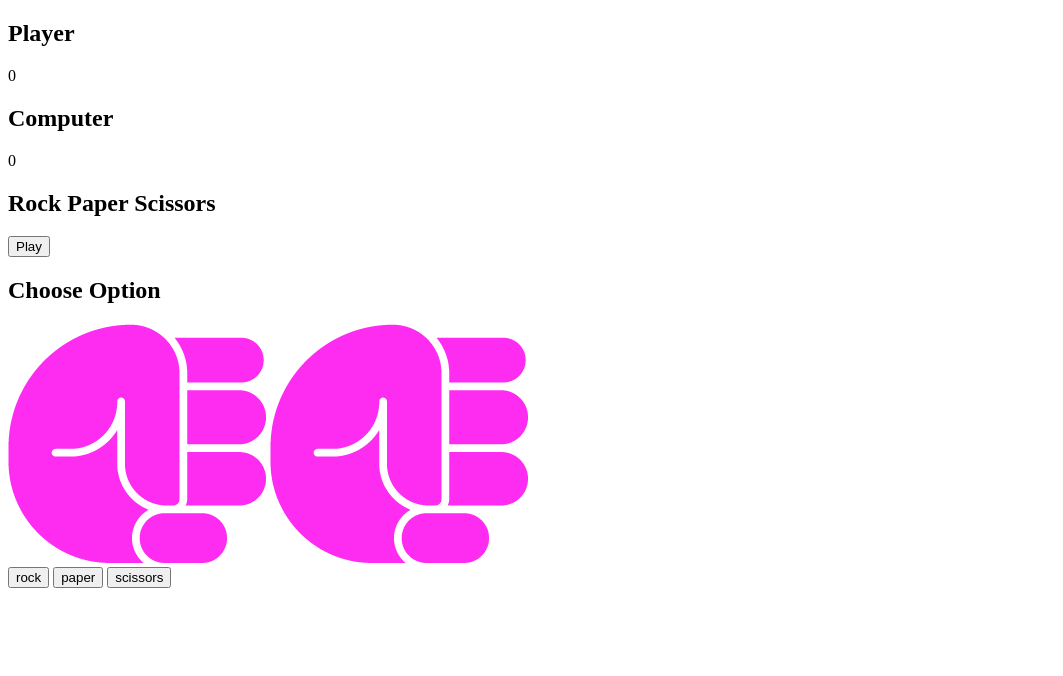
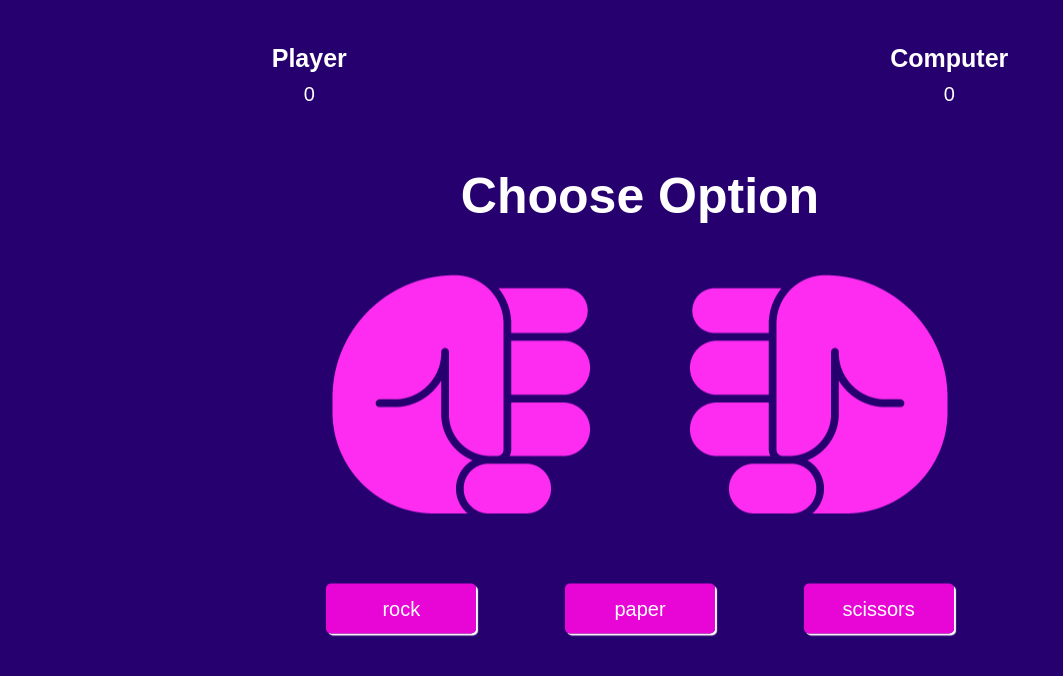
Before and after one commit to ozgunmustafa/ozgunmustafa15.github.io, a plain HTML site: page works/rockpaper/index.html in a window 1280 px wide. Both pictures are taken after a click on the button "Play". Shown: the whole page, without its empty margins (0-1063 px from the left). Drawn offline with Linux system fonts and the light colour scheme.

Commit message:
Add files via upload

```diff
--- /dev/null
+++ b/works/rockpaper/css/style.css
@@ -0,0 +1,96 @@
+* {
+    margin: 0;
+    padding: 0;
+    box-sizing: border-box;
+}
+
+
+section {
+    height: 100vh;
+    background-color: #26006F;
+    font-family: sans-serif;
+}
+
+
+.score {
+    color: white;
+    height: 20vh;
+    display: flex;
+    justify-content: space-around;
+    align-items: center;
+
+}
+
+.score h2 {
+    font-size: 25px;
+}
+
+.score p {
+    text-align: center;
+    padding: 10px;
+    font-size: 20px;
+}
+img{
+
+    padding: 50px;
+}
+.intro {
+    color: #fdf5f5;
+    height: 50vh;
+    display: flex;
+    flex-direction: column;
+    align-items: center;
+    justify-content: space-around;
+    transition: opacity 0.5s ease;
+}
+
+.intro h1 {
+    font-size: 40px;
+}
+
+.intro button,
+.match button {
+    margin-top: 20px;
+    width: 150px;
+    height: 50px;
+    background: none;
+    border: none;
+    color: white;
+    font-size: 20px;
+    background-color: rgba(255, 7, 226, 0.89);
+    border-radius: 5px;
+    box-shadow: 2px 2px 1px;
+    cursor: pointer;
+}
+
+.match {
+    position: absolute;
+    top: 50%;
+    left: 50%;
+    transform: translate(-50%, -50%);
+      transition: opacity 0.5s ease 0.5s;
+}
+
+.winner {
+    color: white;
+    text-align: center;
+    font-size: 50px;
+}
+
+.hands,
+.options {
+    display: flex;
+    justify-content: space-around;
+    align-items: center;
+}
+.computer-hand {
+      transform: rotateY(180deg);
+}
+div.fadeOut{
+    opacity: 0;
+    pointer-events: none;
+}
+div.fadeIn{
+    opacity: 1;
+    pointer-events: all;
+}
--- a/works/rockpaper/index.html
+++ b/works/rockpaper/index.html
@@ -5,7 +5,7 @@
     <meta charset="UTF-8" />
     <meta name="viewport" content="width=device-width, initial-scale=1.0" />
     <meta http-equiv="X-UA-Compatible" content="ie=edge" />
-    <link rel="stylesheet" href="style.css" />
+    <link rel="stylesheet" href="./css/style.css" />
     <title>Rock paper and scissors</title>
 </head>
 
```
